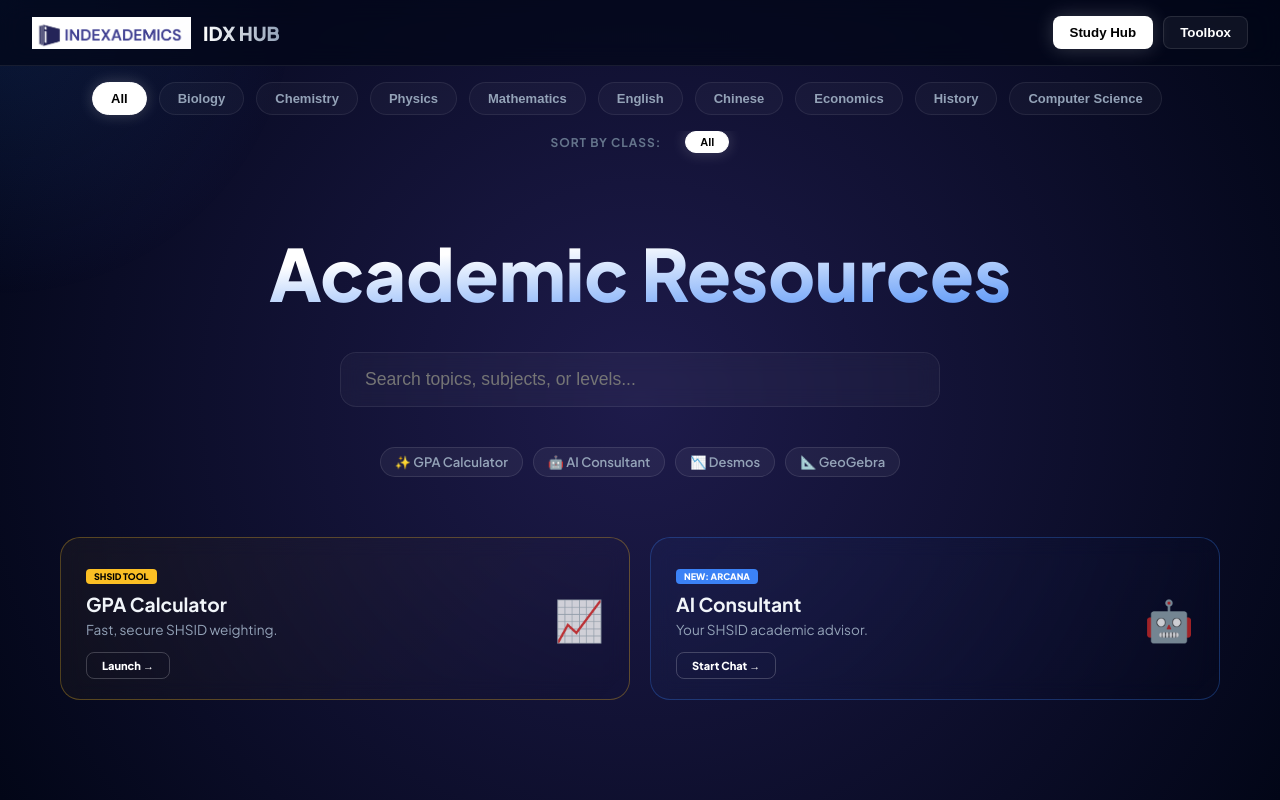
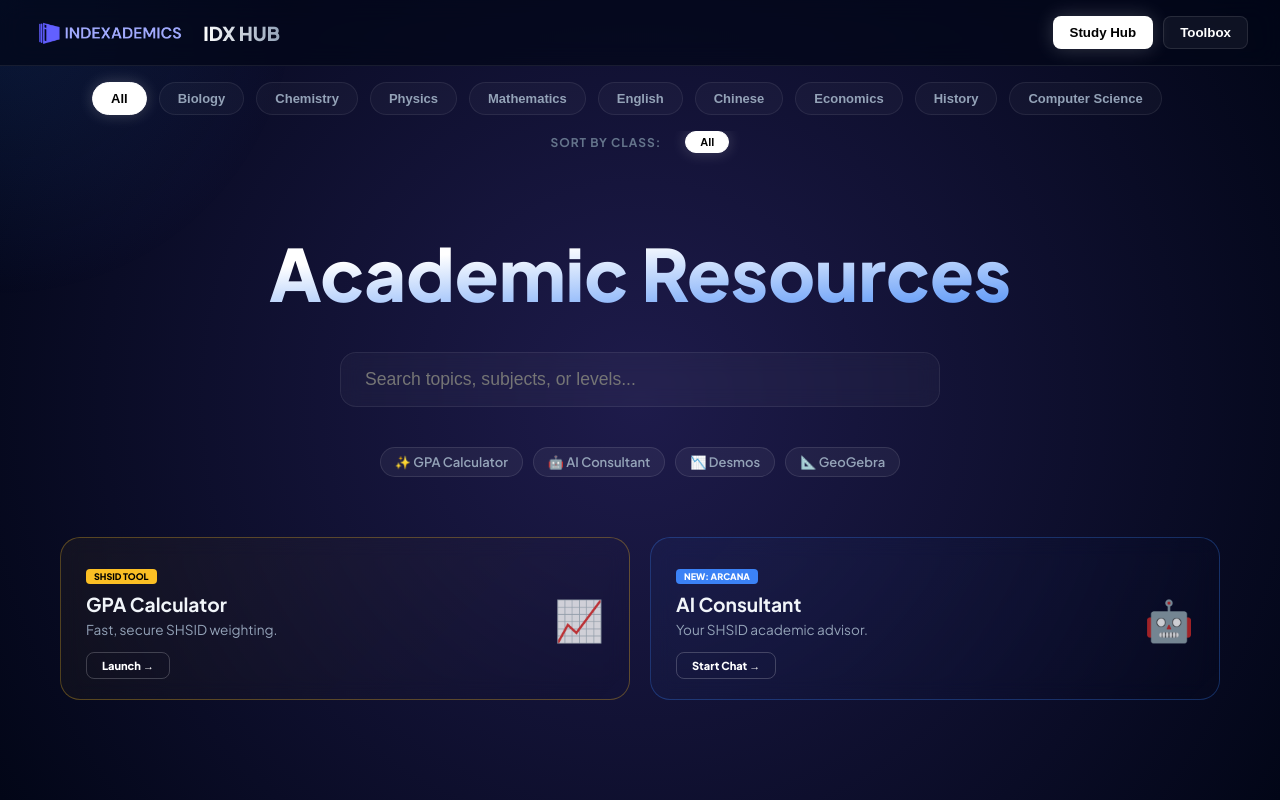
Before and after one commit to Ziqian-Huang0607/IDX_OFFICIAL_WEBSITE, a Vue app: page / in a window 1280 px wide. Shown: the top 800 px of the page. Built offline with nearby package versions, Linux system fonts and the light colour scheme.

Commit message:
adjusted logo position

```diff
--- a/src/App.vue
+++ b/src/App.vue
@@ -367,7 +367,8 @@
 
 /* BRANDING & LOGO */
 .header-left { display: flex; align-items: center; gap: 12px; }
-.header-logo { height: 32px; width: auto; transition: transform 0.3s ease; }
+.header-logo { height: 32px; width: auto; transition: transform 0.3s ease; position: relative;
+  top: -2px; }
 .header-left:hover .header-logo { transform: rotate(-5deg) scale(1.1); }
 
 /* TEXT EFFECTS */
```
Also changed, not shown: public/idx-logo.png, public/idx-logo1.png (added).
